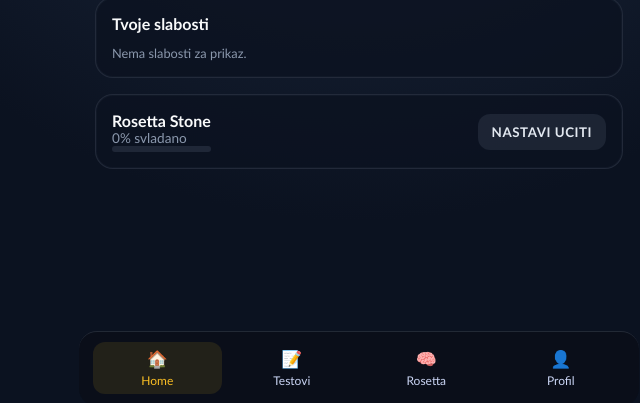
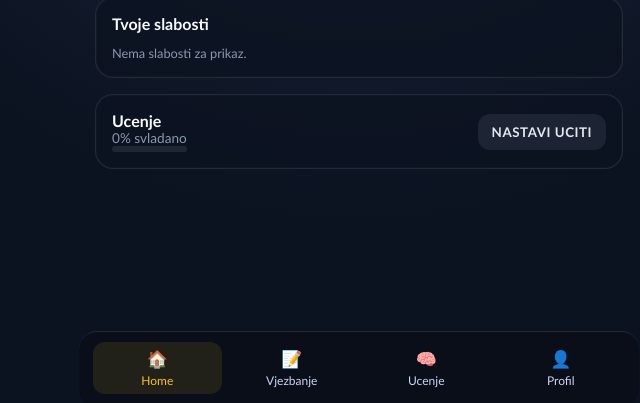
Before and after one commit to sovadn/static-web-game-codex, a website: page index.html in a window 1280 px wide. Shown: the part 394-797 px from the top of the page, 281-921 px from the left. Drawn offline with Linux system fonts and the light colour scheme.

Commit message:
Rename Rosetta and Testovi labels

```diff
--- a/index.html
+++ b/index.html
@@ -35,7 +35,7 @@
       </div>
       <div class="card compact">
         <div>
-          <div class="card-title">Rosetta Stone</div>
+        <div class="card-title">Ucenje</div>
           <div id="rosettaHomePercent" class="card-sub">0% svladano</div>
           <div class="mini-progress">
             <div id="rosettaHomeFill" class="progress-fill" style="width: 0%"></div>
@@ -62,7 +62,7 @@
         <div id="testPanel" class="curriculum hidden" aria-label="Tests">
           <div class="curriculum-section">
             <div class="panel-header">
-              <div class="section-title">Testovi</div>
+            <div class="section-title">Vjezbanje</div>
               <button id="testBack" class="mode-button ghost small" type="button">Natrag</button>
             </div>
             <div id="testList" class="test-list"></div>
@@ -116,7 +116,7 @@
 
     <section id="screen-rosetta" class="screen" data-screen="rosetta">
       <header class="screen-header">
-        <div class="screen-title">Rosetta Stone</div>
+        <div class="screen-title">Ucenje</div>
         <div class="screen-subtitle">Nauci bez knjige</div>
       </header>
       <div class="card">
@@ -183,11 +183,11 @@
       </button>
       <button class="tab-button" type="button" data-screen="tests" role="tab" aria-selected="false">
         <span class="tab-icon">📝</span>
-        <span class="tab-label">Testovi</span>
+        <span class="tab-label">Vjezbanje</span>
       </button>
       <button class="tab-button" type="button" data-screen="rosetta" role="tab" aria-selected="false">
         <span class="tab-icon">🧠</span>
-        <span class="tab-label">Rosetta</span>
+        <span class="tab-label">Ucenje</span>
       </button>
       <button class="tab-button" type="button" data-screen="profile" role="tab" aria-selected="false">
         <span class="tab-icon">👤</span>
```
